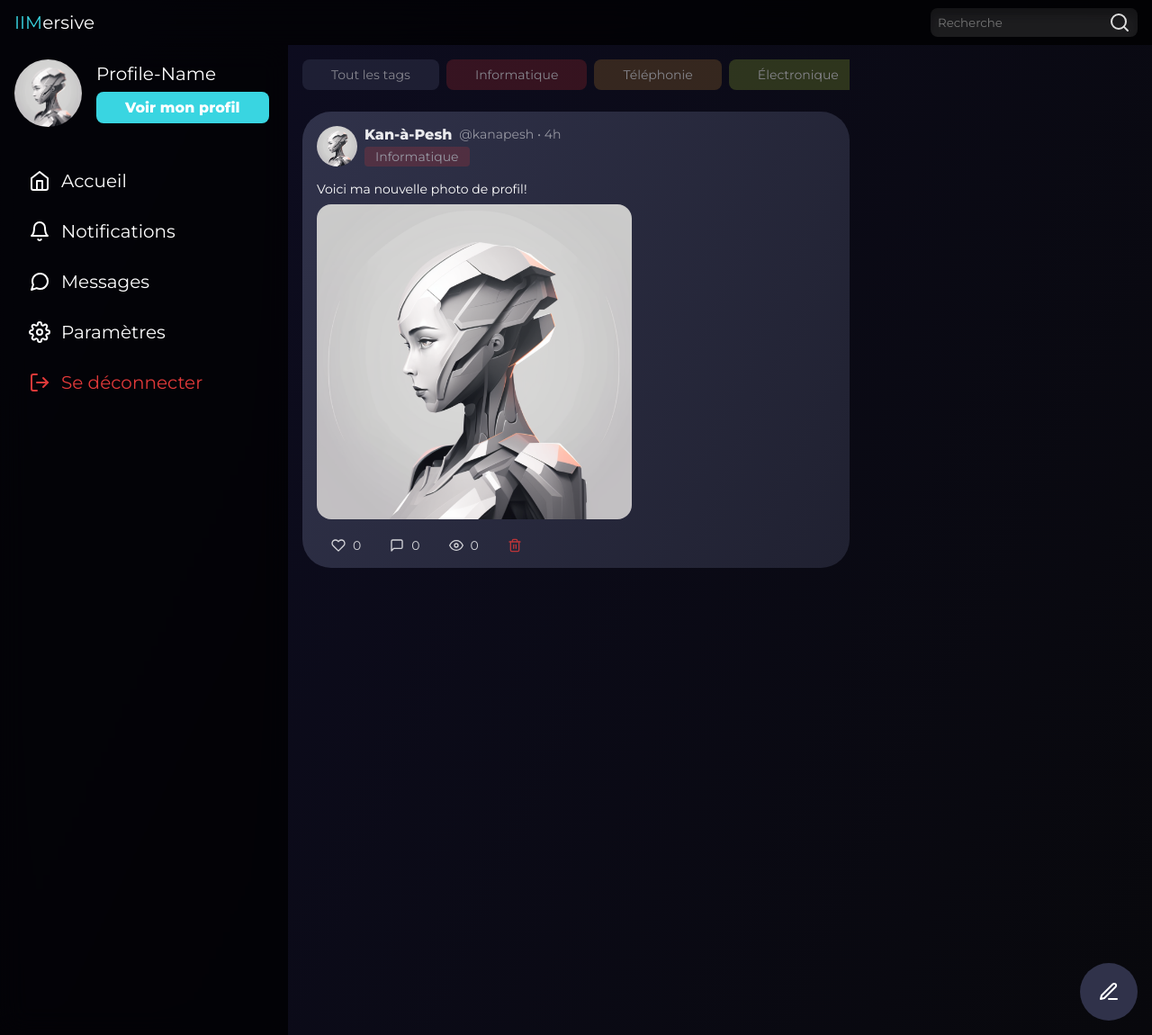
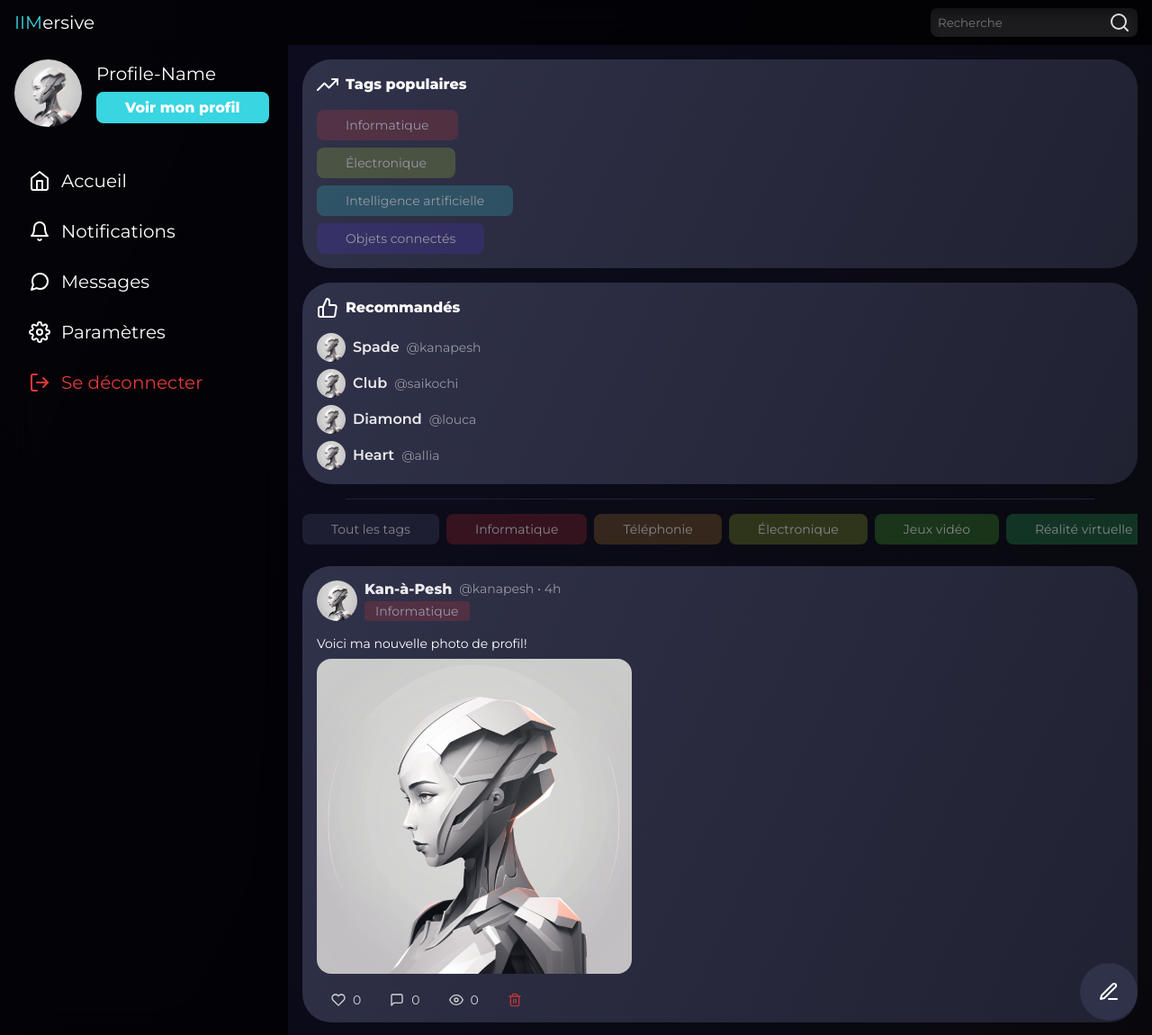
Before and after one commit to Kan-A-Pesh/b1-IIMersive, a PHP site: page / in a window 1280 px wide. Shown: the whole page at 90% size. Run offline with PHP 8.4, Linux system fonts and the light colour scheme.

Commit message:
🐛 Fixed `home` page

```diff
--- /dev/null
+++ b/css/components/cards/user-card.css
@@ -0,0 +1,22 @@
+.user-card {
+    display: flex;
+    gap: 8px;
+    align-items: center;
+    padding-left: 0;
+    transition: 0.2s;
+    cursor: pointer;
+}
+
+.user-card:hover {
+    padding-left: 8px;
+}
+
+.user-card img {
+    width: 32px;
+    height: 32px;
+    border-radius: 50%;
+}
+
+.user-card h3 {
+    font-weight: 600;
+}
--- a/css/components/index.css
+++ b/css/components/index.css
@@ -1,3 +1,5 @@
+@import url("./cards/user-card.css");
+
 @import url("./inputs/text-input.css");
 @import url("./inputs/submit-input.css");
 
--- a/css/root.css
+++ b/css/root.css
@@ -28,6 +28,7 @@ a {
 
 #app {
     flex-grow: 1;
+    min-height: 1px;
 }
 
 object {
--- a/pages/home/index.html
+++ b/pages/home/index.html
@@ -1,6 +1,62 @@
 <button class="add-post">
     <img src="img/icons/edit.svg" alt="Poster">
 </button>
+
+<section class="recommended">
+    <article class="card bg-linear">
+        <div class="header">
+            <img src="img/icons/trending-up.svg" alt="📈">
+            <h3>Tags populaires</h3>
+        </div>
+
+        <div class="content tag-buttons">
+            <button style="--id: 0">
+                <p>Informatique</p>
+            </button>
+            <button style="--id: 2">
+                <p>Électronique</p>
+            </button>
+            <button style="--id: 5">
+                <p>Intelligence artificielle</p>
+            </button>
+            <button style="--id: 7">
+                <p>Objets connectés</p>
+            </button>
+        </div>
+    </article>
+
+    <article class="card bg-linear">
+        <div class="header">
+            <img src="img/icons/thumbs-up.svg" alt="👍">
+            <h3>Recommandés</h3>
+        </div>
+
+        <div class="content">
+            <div class="user-card">
+                <img src="img/defaults/profile_pic.png" alt="Image de profil">
+                <h3 class="opacity-9">Spade</h3>
+                <p class="opacity-5">@kanapesh</p>
+            </div>
+            <div class="user-card">
+                <img src="img/defaults/profile_pic.png" alt="Image de profil">
+                <h3 class="opacity-9">Club</h3>
+                <p class="opacity-5">@saikochi</p>
+            </div>
+            <div class="user-card">
+                <img src="img/defaults/profile_pic.png" alt="Image de profil">
+                <h3 class="opacity-9">Diamond</h3>
+                <p class="opacity-5">@louca</p>
+            </div>
+            <div class="user-card">
+                <img src="img/defaults/profile_pic.png" alt="Image de profil">
+                <h3 class="opacity-9">Heart</h3>
+                <p class="opacity-5">@allia</p>
+            </div>
+        </div>
+    </article>
+</section>
+
+<hr />
 
 <section class="posts">
     <div class="tag-buttons">
@@ -77,6 +133,3 @@
         </div>
     </article>
 </section>
-<section class="recommended">
-
-</section>
--- a/pages/home/style.css
+++ b/pages/home/style.css
@@ -1,10 +1,6 @@
 #main {
-    display: flex;
-    flex-direction: column-reverse;
-    justify-content: flex-end;
-    gap: 16px;
+    display: inline-block;
 
-    height: 100%;
     overflow-y: auto;
     overflow-x: hidden;
 
@@ -13,23 +9,27 @@
 
 @media screen and (min-width: 1024px) {
     #main {
-        flex-direction: row;
-    }
-
-    .posts {
-        width: 66.67%;
-    }
-
-    .recommended {
-        width: 33.33%;
+        flex-direction: row-reverse;
     }
 }
 
-#main>* {
+#main>section {
     display: flex;
     flex-direction: column;
     gap: 16px;
     padding: 16px;
+}
+
+hr {
+    border: none;
+    height: 1px;
+    margin: 0 64px;
+    background: var(--background-primary);
+    opacity: .65;
+}
+
+.posts {
+    min-width: 1px;
 }
 
 .posts>.tag-buttons {
@@ -95,7 +95,7 @@
 }
 
 .add-post {
-    position: absolute;
+    position: fixed;
     bottom: 16px;
     right: 16px;
     width: 64px;
@@ -113,3 +113,21 @@
 .add-post:hover {
     transform: scale(1.1);
 }
+
+.recommended {
+    min-width: 30vw;
+}
+
+.recommended .card>.header {
+    display: flex;
+    gap: 8px;
+    align-items: center;
+    margin-bottom: 16px;
+}
+
+.recommended .card>.content {
+    display: flex;
+    flex-direction: column;
+    align-items: flex-start;
+    gap: 8px;
+}
```
